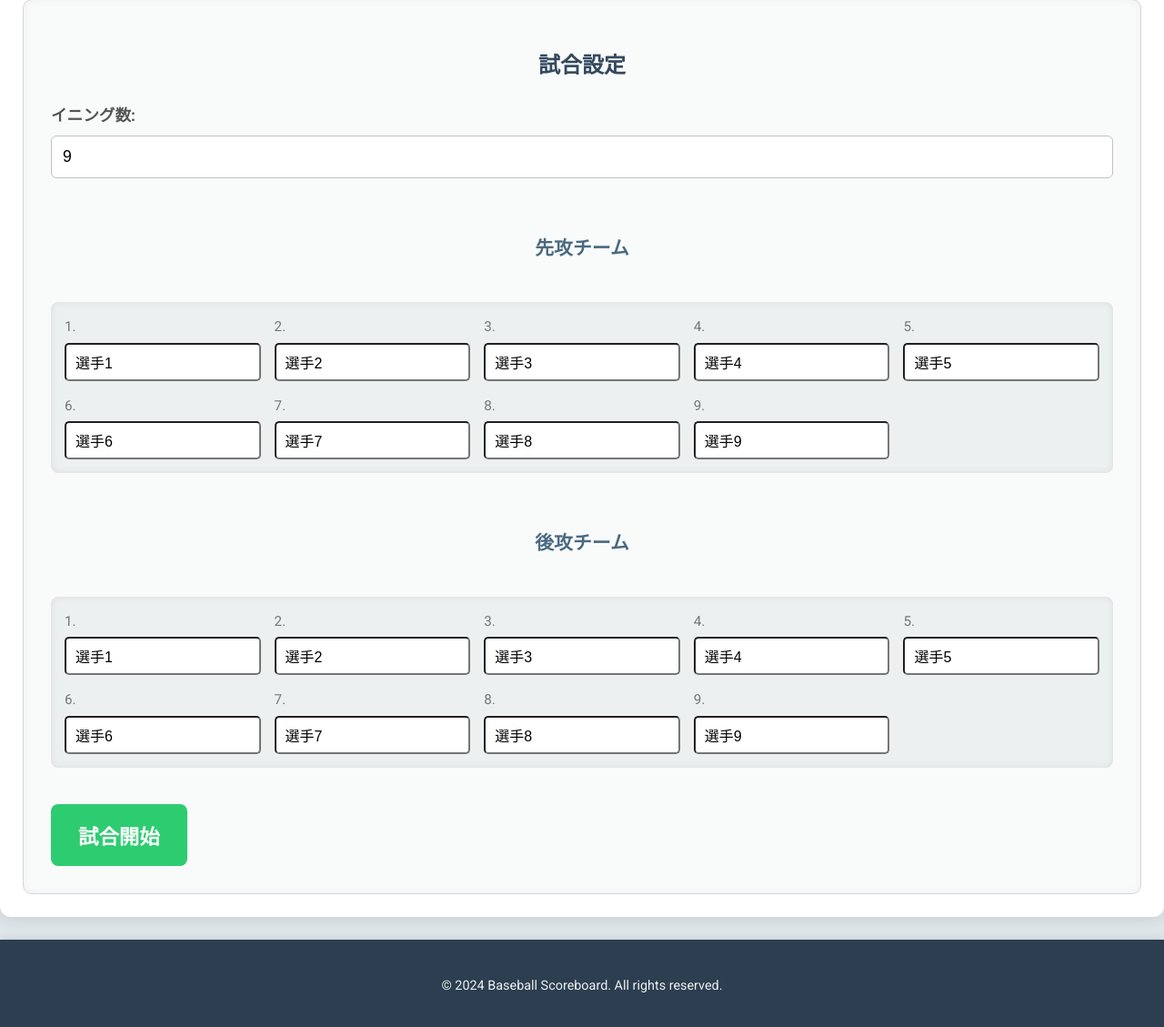
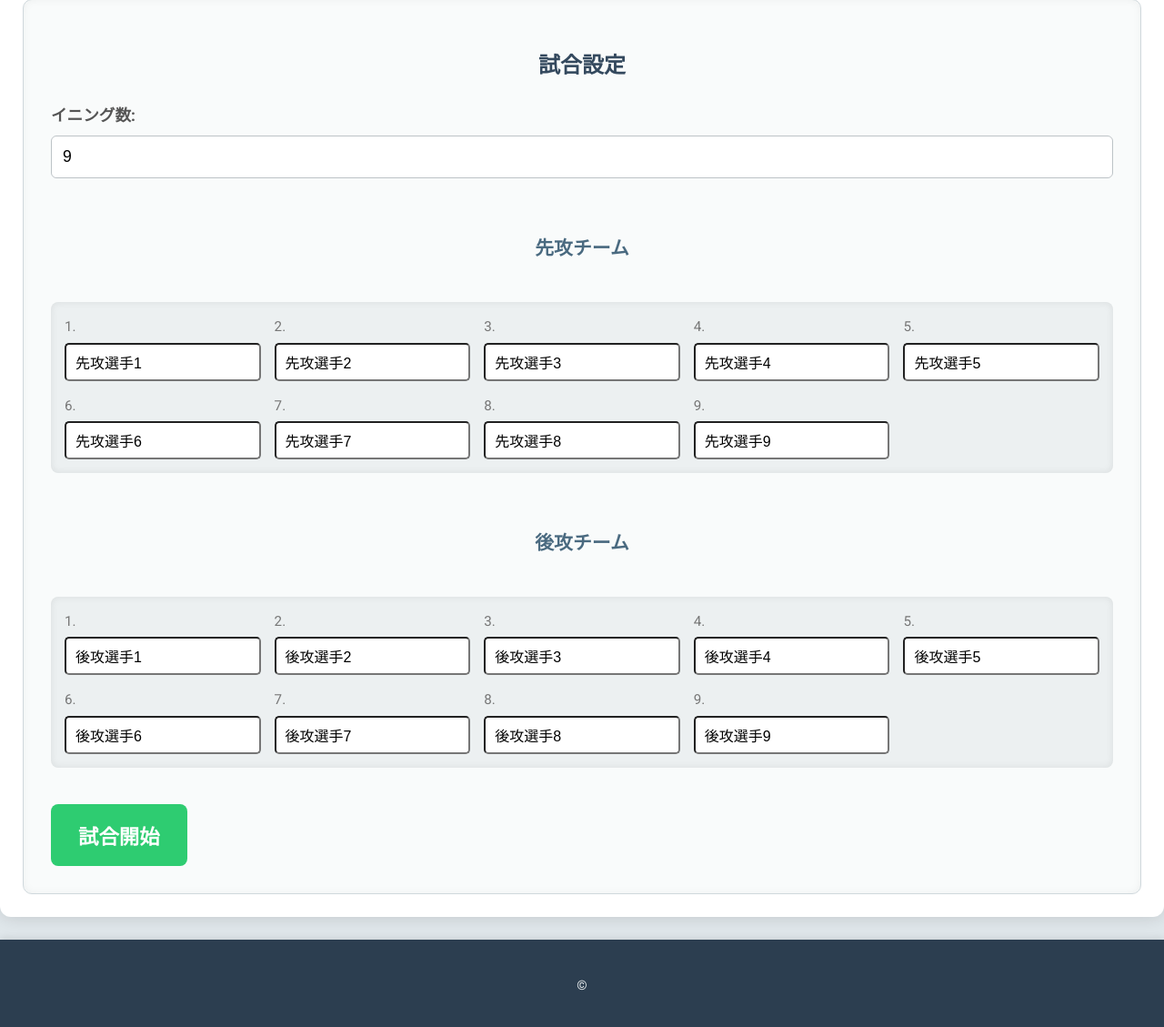
Before and after one commit to keigojira/yakyu-5-beta, a plain HTML site: page index.html in a window 1280 px wide. Shown: the part 161-1290 px from the top of the page at 91% size. Drawn offline with nearby package versions, Linux system fonts and the light colour scheme.

Commit message:
Update index.html

```diff
--- a/index.html
+++ b/index.html
@@ -30,10 +30,82 @@
             <div class="player-input-container">
                 <h4>先攻チーム</h4>
                 <div id="awayPlayers">
+                    <div class="player-input-group">
+                        <label for="awayPlayer1">1.</label>
+                        <input type="text" id="awayPlayer1" value="先攻選手1">
                     </div>
+                    <div class="player-input-group">
+                        <label for="awayPlayer2">2.</label>
+                        <input type="text" id="awayPlayer2" value="先攻選手2">
+                    </div>
+                    <div class="player-input-group">
+                        <label for="awayPlayer3">3.</label>
+                        <input type="text" id="awayPlayer3" value="先攻選手3">
+                    </div>
+                    <div class="player-input-group">
+                        <label for="awayPlayer4">4.</label>
+                        <input type="text" id="awayPlayer4" value="先攻選手4">
+                    </div>
+                    <div class="player-input-group">
+                        <label for="awayPlayer5">5.</label>
+                        <input type="text" id="awayPlayer5" value="先攻選手5">
+                    </div>
+                    <div class="player-input-group">
+                        <label for="awayPlayer6">6.</label>
+                        <input type="text" id="awayPlayer6" value="先攻選手6">
+                    </div>
+                    <div class="player-input-group">
+                        <label for="awayPlayer7">7.</label>
+                        <input type="text" id="awayPlayer7" value="先攻選手7">
+                    </div>
+                    <div class="player-input-group">
+                        <label for="awayPlayer8">8.</label>
+                        <input type="text" id="awayPlayer8" value="先攻選手8">
+                    </div>
+                    <div class="player-input-group">
+                        <label for="awayPlayer9">9.</label>
+                        <input type="text" id="awayPlayer9" value="先攻選手9">
+                    </div>
+                </div>
                 <h4>後攻チーム</h4>
                 <div id="homePlayers">
+                    <div class="player-input-group">
+                        <label for="homePlayer1">1.</label>
+                        <input type="text" id="homePlayer1" value="後攻選手1">
                     </div>
+                    <div class="player-input-group">
+                        <label for="homePlayer2">2.</label>
+                        <input type="text" id="homePlayer2" value="後攻選手2">
+                    </div>
+                    <div class="player-input-group">
+                        <label for="homePlayer3">3.</label>
+                        <input type="text" id="homePlayer3" value="後攻選手3">
+                    </div>
+                    <div class="player-input-group">
+                        <label for="homePlayer4">4.</label>
+                        <input type="text" id="homePlayer4" value="後攻選手4">
+                    </div>
+                    <div class="player-input-group">
+                        <label for="homePlayer5">5.</label>
+                        <input type="text" id="homePlayer5" value="後攻選手5">
+                    </div>
+                    <div class="player-input-group">
+                        <label for="homePlayer6">6.</label>
+                        <input type="text" id="homePlayer6" value="後攻選手6">
+                    </div>
+                    <div class="player-input-group">
+                        <label for="homePlayer7">7.</label>
+                        <input type="text" id="homePlayer7" value="後攻選手7">
+                    </div>
+                    <div class="player-input-group">
+                        <label for="homePlayer8">8.</label>
+                        <input type="text" id="homePlayer8" value="後攻選手8">
+                    </div>
+                    <div class="player-input-group">
+                        <label for="homePlayer9">9.</label>
+                        <input type="text" id="homePlayer9" value="後攻選手9">
+                    </div>
+                </div>
             </div>
             <button id="startGameButton" class="btn btn-success btn-lg">試合開始</button>
         </section>
@@ -167,9 +239,4 @@
     </main>
 
     <footer>
-        <p>&copy; 2024 Baseball Scoreboard. All rights reserved.</p>
-    </footer>
-
-    <script src="script.js"></script>
-</body>
-</html>
+        <p>&copy;
```
